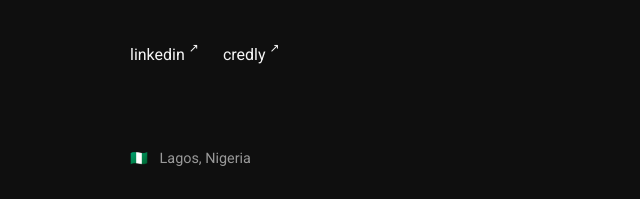
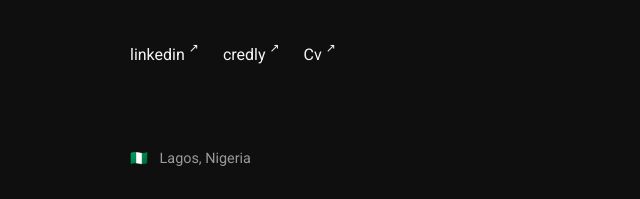
Before and after one commit to adedolamudean/adedolamu, a plain HTML site: page index.html in a window 1280 px wide. Shown: the part 908-1107 px from the top of the page, 110-750 px from the left. Drawn offline with Linux system fonts and the light colour scheme.

Commit message:
Update index.html

```diff
--- a/index.html
+++ b/index.html
@@ -815,6 +815,7 @@ h1, h2 {
         <div class="links">
             <a href="https://linkedin.com/in/adedolamu-ayandele" target="_blank">linkedin</a>
             <a href="https://www.credly.com/users/adedolamu-ayandele" target="_blank">credly</a>
+            <a href="https://drive.google.com/drive/folders/120eLVwmrEfD9DrP6MnexnXlLxQ637p_7?usp=share_link" target="_blank">Cv</a>
         </div>
 
         <div class="footer-info">
```
